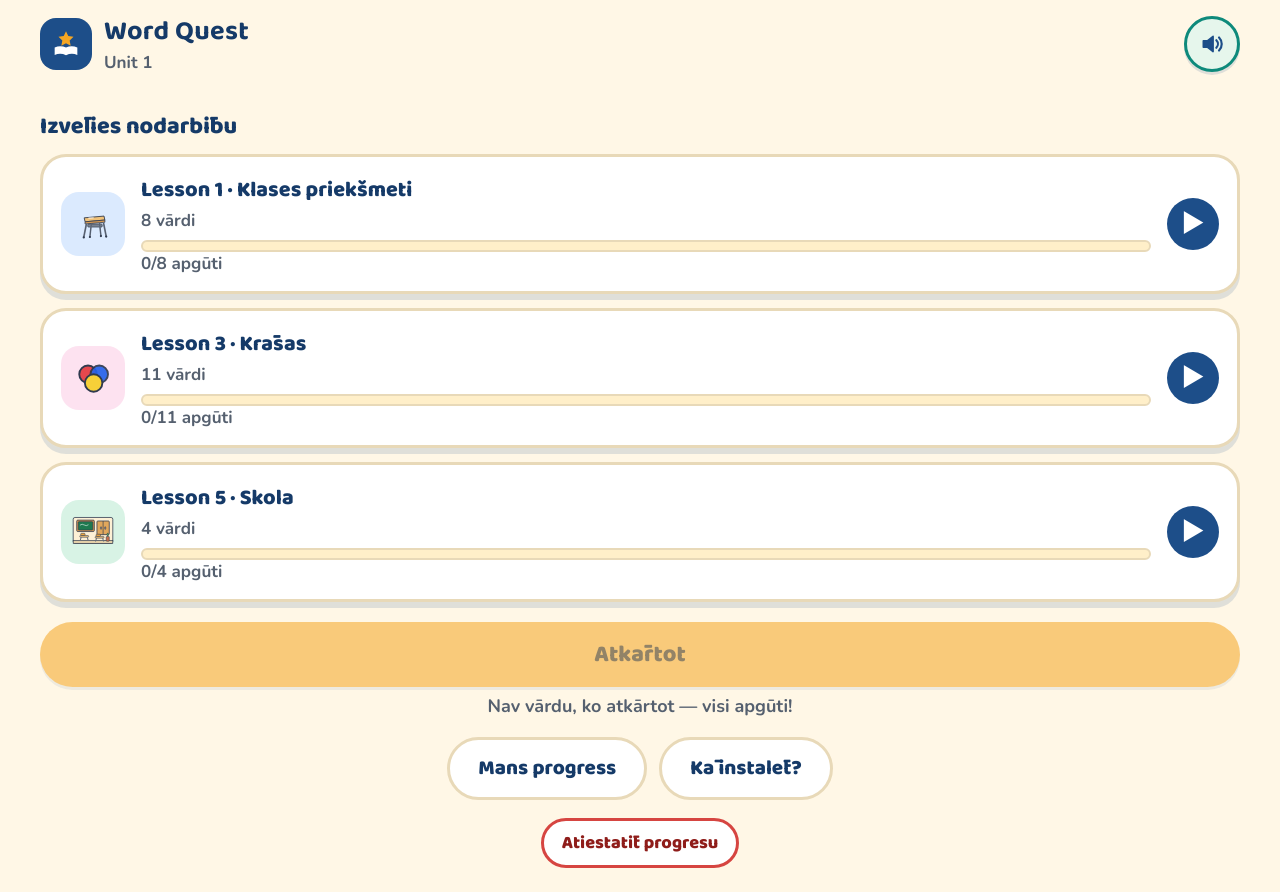
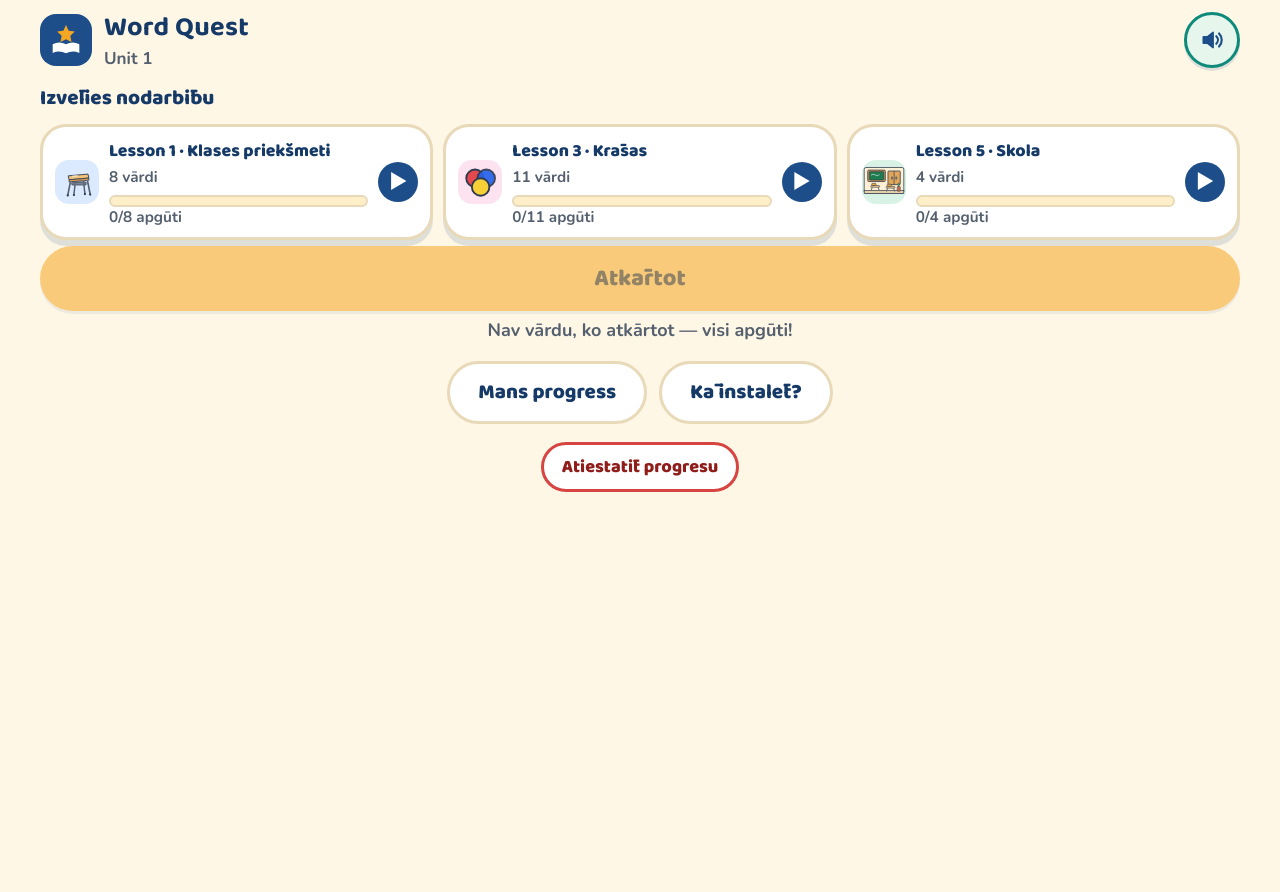
Before and after one commit to rceman/word-quest, a Vue app: page / in a window 1280 px wide. After the commit the page ends 800 px from the top, so only its background shows below. Built offline with nearby package versions, Linux system fonts and the light colour scheme.

Commit message:
fix: full landscape layout — 3-col home cards + word list, 4-in-row pic quiz, compact spell/results
Co-Authored-By: Devin AI <devin-ai-integration[bot]@users.noreply.github.com>

```diff
--- a/src/styles.css
+++ b/src/styles.css
@@ -1044,18 +1044,130 @@ button:disabled {
 @media (orientation: landscape) {
   .shell {
     max-width: 1240px;
+    padding-top: calc(8px + env(safe-area-inset-top));
+  }
+
+  .topbar {
+    margin-bottom: 8px;
   }
 
   .wordlist {
     display: grid;
-    grid-template-columns: repeat(2, 1fr);
+    grid-template-columns: repeat(3, 1fr);
     align-content: start;
+    gap: 8px;
   }
 
   .wordlist__row {
     min-width: 0;
+    padding: 8px 12px;
   }
 
+  .wordlist__art {
+    flex-basis: 60px;
+    height: 48px;
+  }
+
+  .wordlist__en,
+  .wordlist__lv {
+    font-size: 1.15rem;
+  }
+
+  /* Home: 3 compact cards in one row so all + CTA fit */
+  .brand-badge svg {
+    width: 40px;
+    height: 40px;
+  }
+
+  .section-title {
+    margin: 4px 0 10px;
+    font-size: 1.15rem;
+  }
+
+  .lesson-list {
+    display: grid;
+    grid-template-columns: repeat(3, 1fr);
+    gap: 10px;
+  }
+
+  .lesson-card {
+    padding: 10px 12px;
+    margin-bottom: 0;
+    gap: 10px;
+  }
+
+  .lesson-card__icon {
+    width: 44px;
+    height: 44px;
+    border-radius: 14px;
+    font-size: 1.4rem;
+  }
+
+  .lesson-card__title {
+    font-size: 0.98rem;
+  }
+
+  .lesson-card__meta {
+    font-size: 0.85rem;
+  }
+
+  .lesson-card__go {
+    width: 40px;
+    height: 40px;
+    font-size: 1.1rem;
+  }
+
+  /* Quiz prompts: shorter so questions + options fit */
+  .prompt-en {
+    font-size: 1.8rem;
+  }
+
+  .prompt-lv {
+    font-size: 1.5rem;
+  }
+
+  .prompt-hint {
+    margin-bottom: 8px;
+  }
+
+  /* Mode B: 4 pictures in one row */
+  .pic-grid {
+    grid-template-columns: repeat(4, 1fr);
+    gap: 10px;
+    margin-top: 8px;
+  }
+
+  .pic-btn {
+    min-height: 0;
+    padding: 8px;
+    gap: 6px;
+  }
+
+  .pic-btn__art {
+    height: 110px;
+    overflow: hidden;
+  }
+
+  .pic-btn__art svg,
+  .pic-btn__art img {
+    max-height: 110px;
+  }
+
+  /* Mode C: smaller art so tiles + CTA fit */
+  .spell-art {
+    margin: 2px auto 0;
+  }
+
+  .spell-art svg,
+  .spell-art img {
+    max-height: 86px;
+  }
+
+  .feedback {
+    margin-top: 10px;
+    padding: 10px 14px;
+    font-size: 1.1rem;
+  }
 }
 
 @media (max-width: 430px) {
--- a/src/views/HomeView.vue
+++ b/src/views/HomeView.vue
@@ -107,6 +107,7 @@ function confirmReset() {
     <main>
       <h2 class="section-title">Izvēlies nodarbību</h2>
 
+      <div class="lesson-list">
       <button
         v-for="lesson in LESSONS"
         :key="lesson.id"
@@ -141,6 +142,7 @@ function confirmReset() {
         </span>
         <span class="lesson-card__go" aria-hidden="true">▶</span>
       </button>
+      </div>
 
       <button
         type="button"
```
